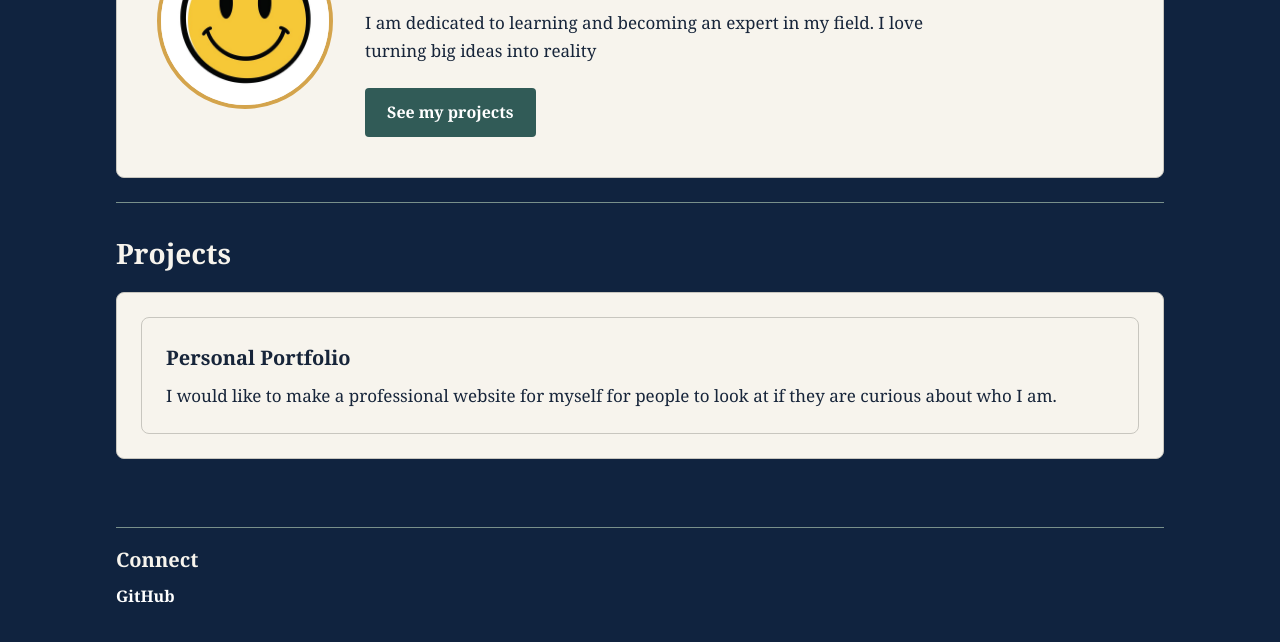
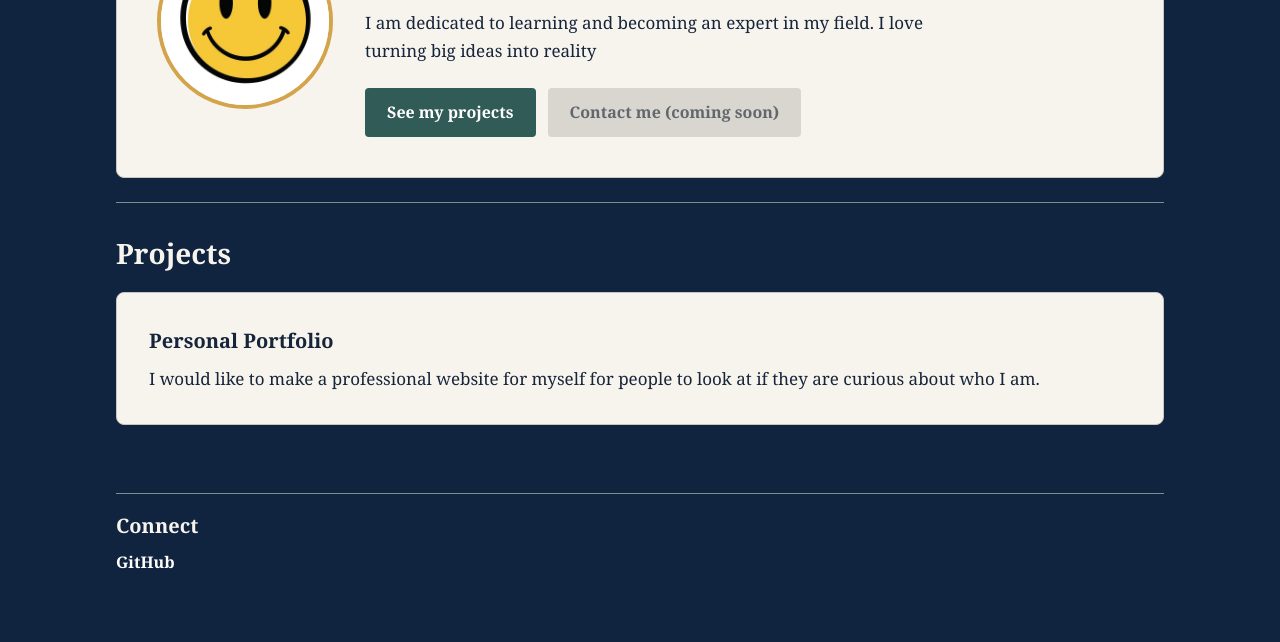
Before and after one commit to hpenaran/ssw215-hpenaran, a plain HTML site: page labs/lab4/index.html in a window 1280 px wide. Shown: the part 218-860 px from the top of the page. After the commit the page ends 834 px from the top, so only its background shows below. Drawn offline with Linux system fonts and the light colour scheme.

Commit message:
feat: add the four interactive button states

```diff
--- a/labs/lab4/index.html
+++ b/labs/lab4/index.html
@@ -18,7 +18,10 @@
           <h1 class="hero-title" id="hero-title">Henry Penaranda</h1>
           <p class="subtitle">2/4 Software Engineer</p>
           <p class="bio">I am dedicated to learning and becoming an expert in my field. I love turning big ideas into reality</p>
-          <a class="button" href="#projects">See my projects</a>
+          <form class="hero-actions" action="#projects" method="get">
+            <button class="button" type="submit">See my projects</button>
+            <button class="button" type="button" disabled>Contact me (coming soon)</button>
+          </form>
         </div>
       </section>
     </header>
@@ -28,7 +31,6 @@
         <h2 class="section-title" id="projects-title">Projects</h2>
         <div class="project-list">
           <article class="card featured">
-          <article class="card">
             <h3 class="card-title">Personal Portfolio</h3>
             <p>I would like to make a professional website for myself for people to look at if they are curious about who I am.</p>
           </article>
--- a/labs/lab4/style.css
+++ b/labs/lab4/style.css
@@ -64,6 +64,13 @@
   max-width: 38rem;
 }
 
+.hero-actions {
+  display: flex;
+  flex-wrap: wrap;
+  align-items: center;
+  gap: 0.75rem;
+}
+
 .hero-title {
   margin: 0 0 0.5rem;
   font-size: 3rem;
@@ -84,20 +91,34 @@
 }
 
 .button {
-  display: inline-block;
   padding: 0.75rem 1.375rem;
   background: #315b57;
   color: #ffffff;
-  text-decoration: none;
+  border: 0;
   border-radius: 0.25rem;
+  font: inherit;
   font-weight: 700;
+  cursor: pointer;
 }
 
-.button:hover,
-.button:focus-visible {
+.button:not(:disabled):hover {
   background: #244541;
+}
+
+.button:not(:disabled):focus-visible {
   outline: 0.125rem solid #d4a44c;
   outline-offset: 0.1875rem;
+}
+
+.button:not(:disabled):active {
+  background: #17253a;
+  transform: translateY(0.125rem);
+}
+
+.button:disabled {
+  background: #d8d6cf;
+  color: #62676d;
+  cursor: not-allowed;
 }
 
 .site-main {
@@ -125,14 +146,14 @@
   flex: 1 1 20rem;
   min-width: 0;
   padding: 1.5rem;
-  /* hand-edited by HP */
-  .featured {
-    padding: 2rem;
-  }
   background: #f7f4ed;
   color: #17253a;
   border: 1px solid #c8c6bf;
   border-radius: 0.5rem;
+}
+
+.featured {
+  padding: 2rem;
 }
 
 .card p {
@@ -178,6 +199,7 @@
   .avatar { flex-basis: 9rem; width: 9rem; height: 9rem; }
   .hero-copy { max-width: 100%; }
   .hero-title { font-size: 2.25rem; }
+  .hero-actions { justify-content: center; }
   .project-list { flex-direction: column; }
   .site-main { padding-bottom: 1.5rem; }
 }
```
